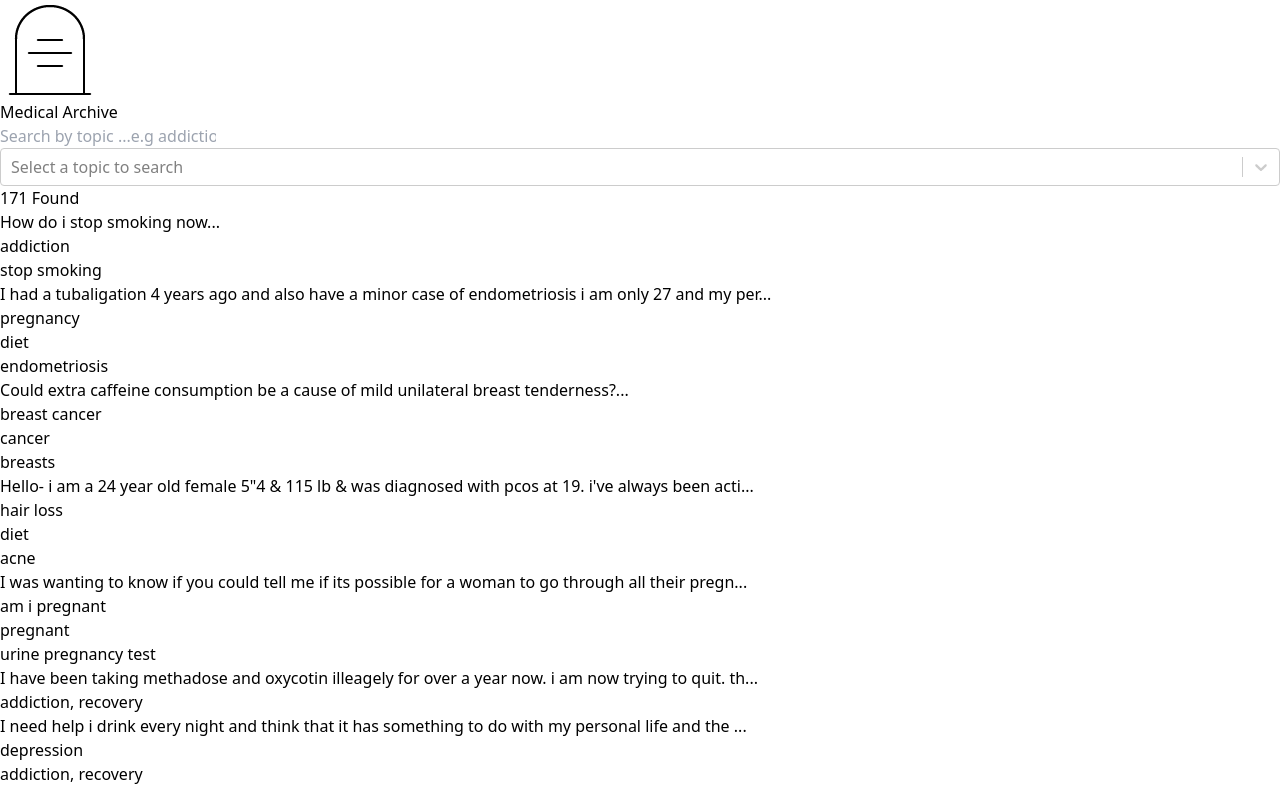
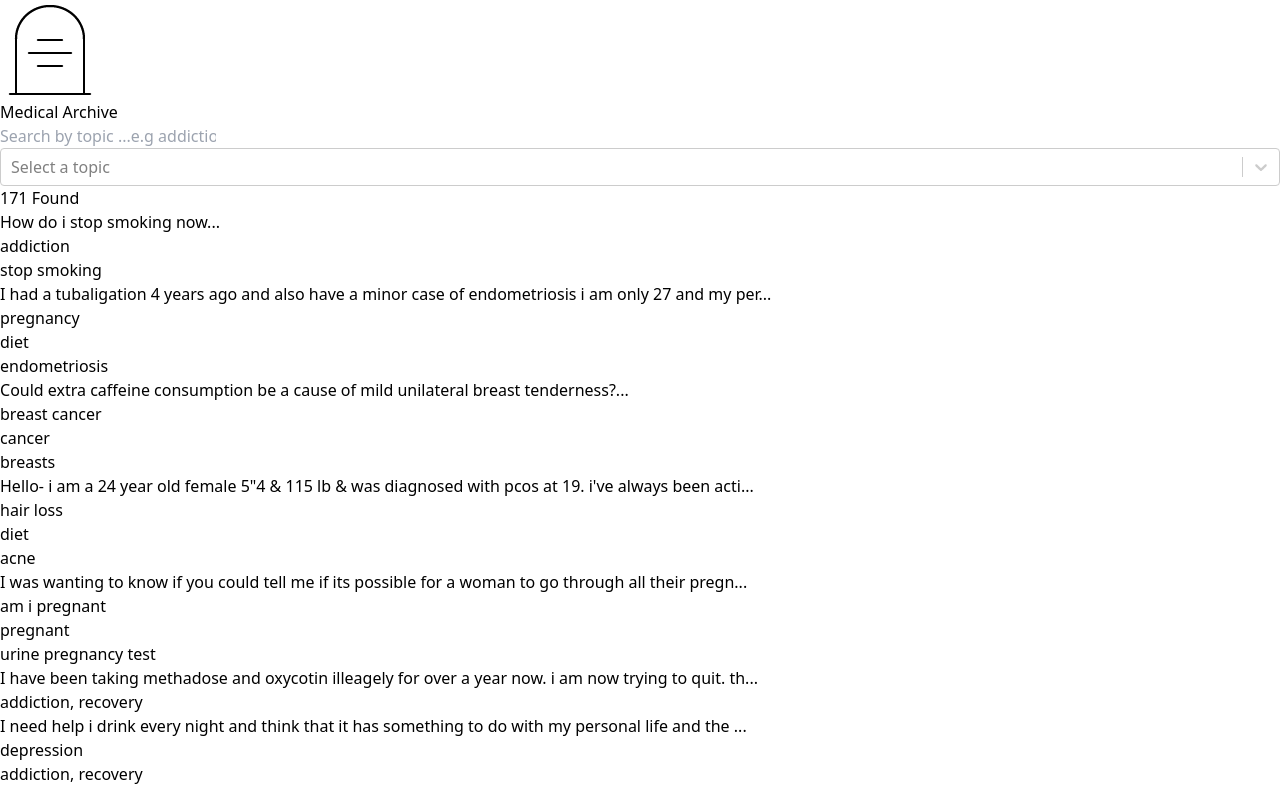
Before and after one commit to imrany/Medical-archive, a React (Vite) app: page / in a window 1280 px wide. Shown: the top 790 px of the page. Built offline with nearby package versions, Linux system fonts and the light colour scheme.

Commit message:
added a 404 route

```diff
--- a/src/App.tsx
+++ b/src/App.tsx
@@ -2,6 +2,7 @@ import { useState } from 'react'
 import { BrowserRouter as Router, Routes, Route } from 'react-router-dom'
 import { GlobalContext } from './GlobalContext'
 import Home from './pages/Home'
+import NotFound from './pages/NotFound'
 
 function App() {
   const [globalContent,setGlobalContent]=useState({
@@ -15,6 +16,8 @@ function App() {
       <Router>
         <Routes>
           <Route path="/" element={<Home/>}/>
+          <Route path="/" element={<Home/>}/>
+          <Route path="*" element={<NotFound/>}/>
         </Routes>
       </Router>
     </GlobalContext.Provider>
--- a/src/components/SelectOptions.ts
+++ b/src/components/SelectOptions.ts
@@ -1,4 +1,8 @@
 const sortOptions=[
+    {
+      label:'All topics',
+      value:"all"
+    },
     {
       label:"addiction",
       value:"addiction"
--- a/src/pages/Home.tsx
+++ b/src/pages/Home.tsx
@@ -9,23 +9,10 @@ import { sortOptions } from "../components/SelectOptions";
 
 function Home() {
     const {name,path}=React.useContext(GlobalContext)
-    const [searchInput, setSearchInput]=React.useState('')
     const [data,setData]=React.useState(QnA)
 
-    const handleSearch=(e:any)=>{
-        setSearchInput(e.target.value)
-        let result:any=[]
-        QnA.forEach(i => {
-            i.tags.forEach(item=>{
-            if(item.includes(searchInput)){
-                result.push(i)
-            }
-            })
-        });
-        setData(result)
-    }
-
-    const handleSelect=(val:string)=>{
+    const handleSearch=(val:string)=>{
+        if(val!=="all"){
             let result:any=[]
             QnA.forEach(i => {
                 i.tags.forEach(item=>{
@@ -35,6 +22,9 @@ function Home() {
                 })
             });
             setData(result)
+        }else{
+            setData(QnA)
+        }
     }
     return (
         <div>
@@ -45,12 +35,12 @@ function Home() {
 
             <main>
                 <div id="search" className="flex justify-center mb-10">
-                    <input type="search" onChange={handleSearch} placeholder="Search by topic ...e.g addiction" className="border-[1px] border-gray-200 w-[50vw] max-sm:w-[60vw] p-2 rounded-md max-sm:py-1"/>
+                    <input type="search" onChange={(e:any)=>handleSearch(e.target.value)} placeholder="Search by topic ...e.g addiction" className="border-[1px] border-gray-200 w-[50vw] max-sm:w-[60vw] p-2 rounded-md max-sm:py-1"/>
                     <Select id="sort"
-                        className="sm:mx-4 max-sm:ml-2"
-                        placeholder="Select a topic to search"
+                        className="sm:mx-4 max-sm:ml-2 lg:w-[15vw]"
+                        placeholder="Select a topic"
                         options={sortOptions}
-                        onChange={(e:any)=>handleSelect(e.value)}
+                        onChange={(e:any)=>handleSearch(e.value)}
                     />
                 </div>
 
@@ -58,15 +48,17 @@ function Home() {
                     <p className="text-lg font-bold mb-4">{data.length} Found</p>
                     <div className="sm:grid lg:grid-cols-3 md:grid-cols-2 sm:gap-x-[20px] gap-y-[50px] sm:mx-10 mb-20 max-sm:flex max-sm:flex-col max-sm:items-center max-sm:mx-[5vw] max-sm:w-[90vw]">
                         {data&&data.map((i,n)=>(
-                            <div className="hover:bg-gray-100 rounded-md" key={n}>
+                            <Link to={`/topic/${n}`} key={n}>
+                                <div className="hover:bg-gray-100 rounded-md">
                                     <p className="text-base lg:w-[27vw]"><span className="text-lg font-bold">{i.question.slice(0,1).toUpperCase()}</span>{i.question.slice(1,100)}...</p>
 
                                     <div className="flex mt-2">
                                         {i.tags.slice(0,3).map(i=>(
-                                            <p className="text-sm mr-2 rounded-[20px] text-white bg-slate-400 md:px-1 px-2 py-1 cursor-pointer" title={`tag: ${i}`}>{i}</p>
+                                            <p className="text-xs mr-2 rounded-[20px] text-white bg-slate-400 md:px-1 px-2 py-1" title={`tag: ${i}`}>{i}</p>
                                         ))}
                                     </div>
                                 </div>
+                            </Link>
                         ))}
                     </div>
                 </div>
--- /dev/null
+++ b/src/pages/NotFound.tsx
@@ -0,0 +1,14 @@
+// @flow strict
+import { Link } from 'react-router-dom';
+
+function NotFound() {
+    return (
+        <div className='flex flex-col h-[100vh] justify-center items-center'>
+            <i className='ri-alert-line ri-4x'></i>
+            <p className='text-xl'>Oops!! Currently this page is not available</p>
+            <Link to="/" className='mt-[20px] rounded-[30px] py-2 px-4 bg-black text-white'>Home</Link>
+        </div>
+    );
+};
+
+export default NotFound;
```
Also changed, not shown: src/pages/Topic.tsx (added, +13 -0 lines). Lines whose indentation alone changed are shown as unchanged.
